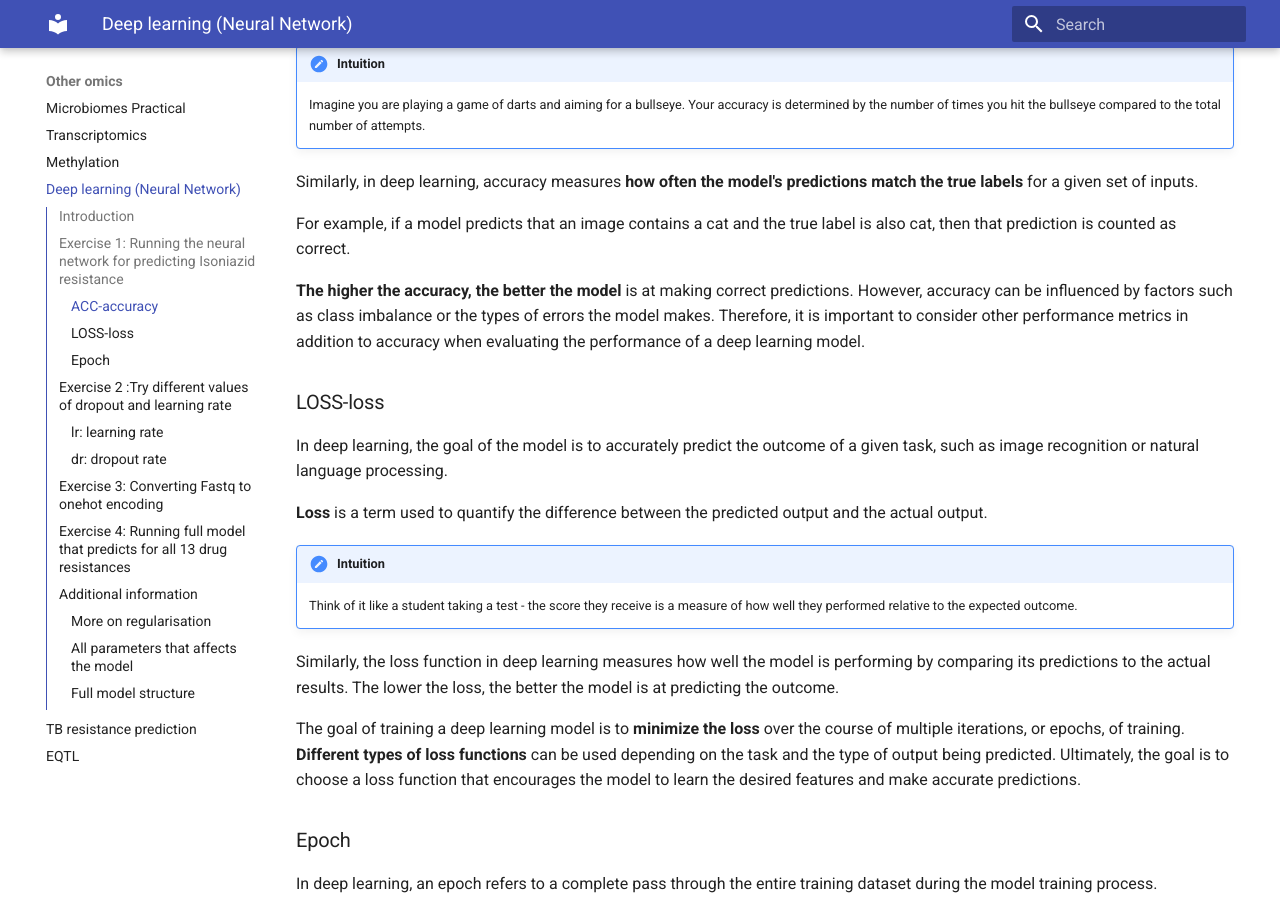
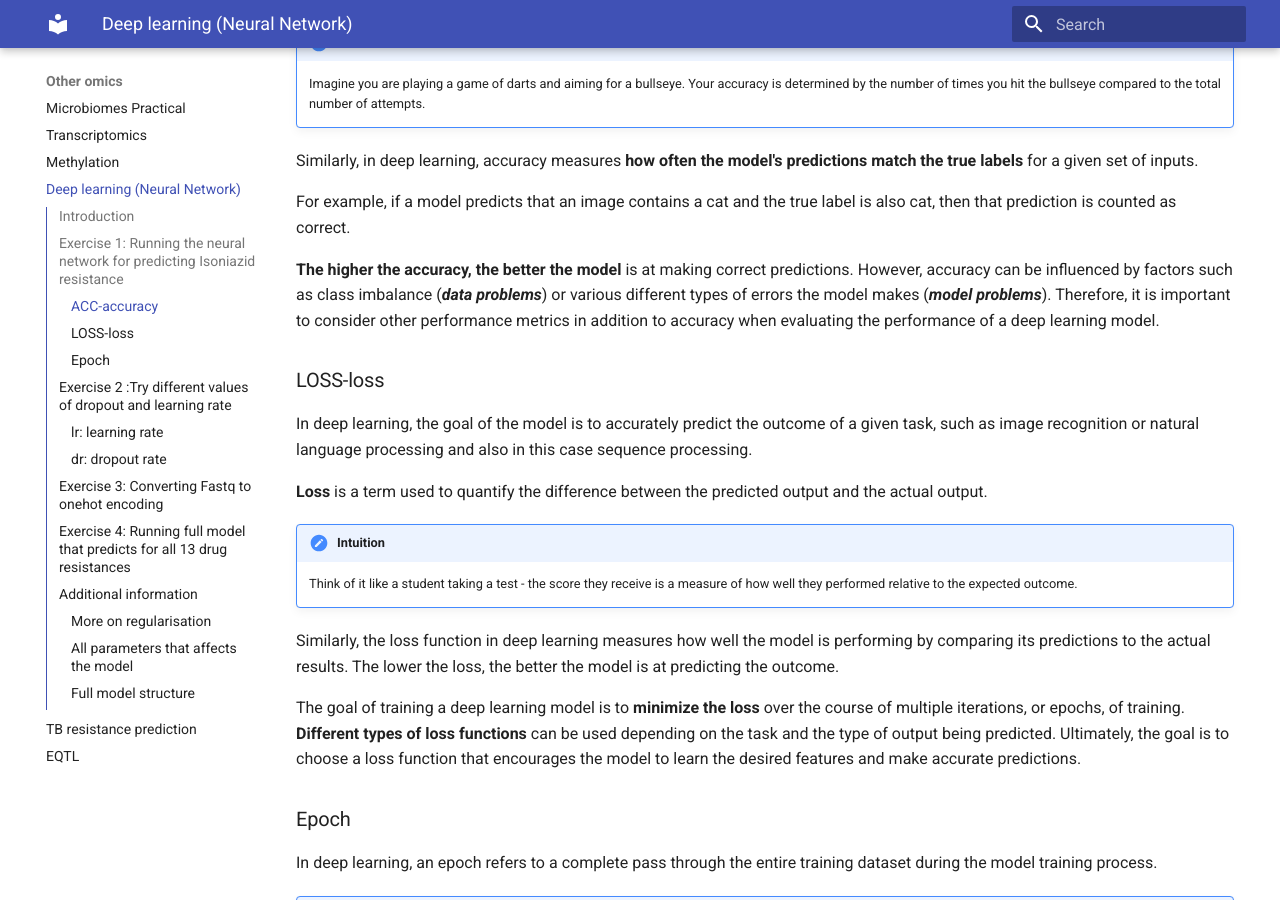
Before and after one commit to lshtm-genomics/omics-course, an MkDocs documentation site: the page built from docs/other-omics/ml.md, in a window 1280 px wide and 900 px high, scrolled down 2606 px. Built offline with MkDocs 1.6.1 and Material for MkDocs 9.7.7, drawn with Linux system fonts in a browser that asks for light colours; some of the changed text lies outside the part shown.

Commit message:
ml-update

````diff
--- a/docs/other-omics/ml.md
+++ b/docs/other-omics/ml.md
@@ -20,15 +20,15 @@
 
 
 !!! Important
-    Before doing anything, we need to first activate the conda environment for this practical by typing the following: `conda activate ml`. This environment contains most of the software we need for this practical. This command needs to be run each time we open up a new terminal or switch from a different environment.
+    Before doing anything, we need to first activate the conda environment for this practical by typing the following: `conda activate ml`. This environment contains most of the software we need for this practical. This command needs to be run each time we open up a new terminal or switch from a different environment. You can list all installed environments with `cond env list`.
+
 
 ## Exercise 1: Running the neural network for predicting Isoniazid resistance
 
-Here we train a model using <i>KatG</i> sequence data from <i>M. tuberculosis</i> genome. KatG is a gene on which SNPs resposible isoniazid resistance are commonly found.
+Here we train a model using <i>katG</i> sequence data from <i>M. tuberculosis</i> genome. katG is a gene on which SNPs resposible isoniazid resistance are commonly found.
 
-You can list all installed environments with `cond env list`.
 
-In the terminal navigate to the ‘ml_workshop/inh_model’ directory, by typing:
+In the terminal navigate to the `ml_workshop/inh_model` directory, by typing:
 
 ```
 cd ~/data/ml_workshop/inh_model
@@ -74,10 +74,10 @@
 
 For example, if a model predicts that an image contains a cat and the true label is also cat, then that prediction is counted as correct.
 
-**The higher the accuracy, the better the model** is at making correct predictions. However, accuracy can be influenced by factors such as class imbalance or the types of errors the model makes. Therefore, it is important to consider other performance metrics in addition to accuracy when evaluating the performance of a deep learning model.
+**The higher the accuracy, the better the model** is at making correct predictions. However, accuracy can be influenced by factors such as class imbalance (***data problems***) or various different types of errors the model makes (***model problems***). Therefore, it is important to consider other performance metrics in addition to accuracy when evaluating the performance of a deep learning model.
 
 ### LOSS-loss
-In deep learning, the goal of the model is to accurately predict the outcome of a given task, such as image recognition or natural language processing.
+In deep learning, the goal of the model is to accurately predict the outcome of a given task, such as image recognition or natural language processing and also in this case sequence processing.
 
 **Loss** is a term used to quantify the difference between the predicted output and the actual output.
 
````
